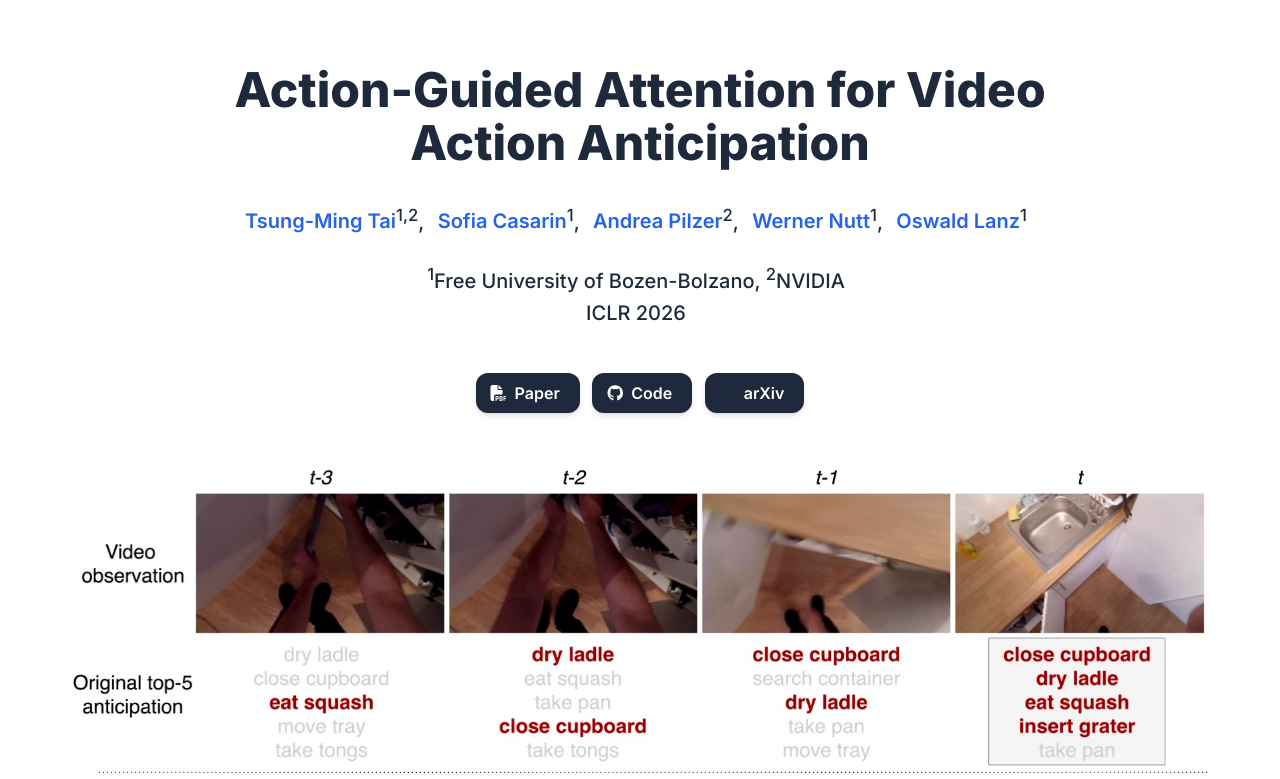
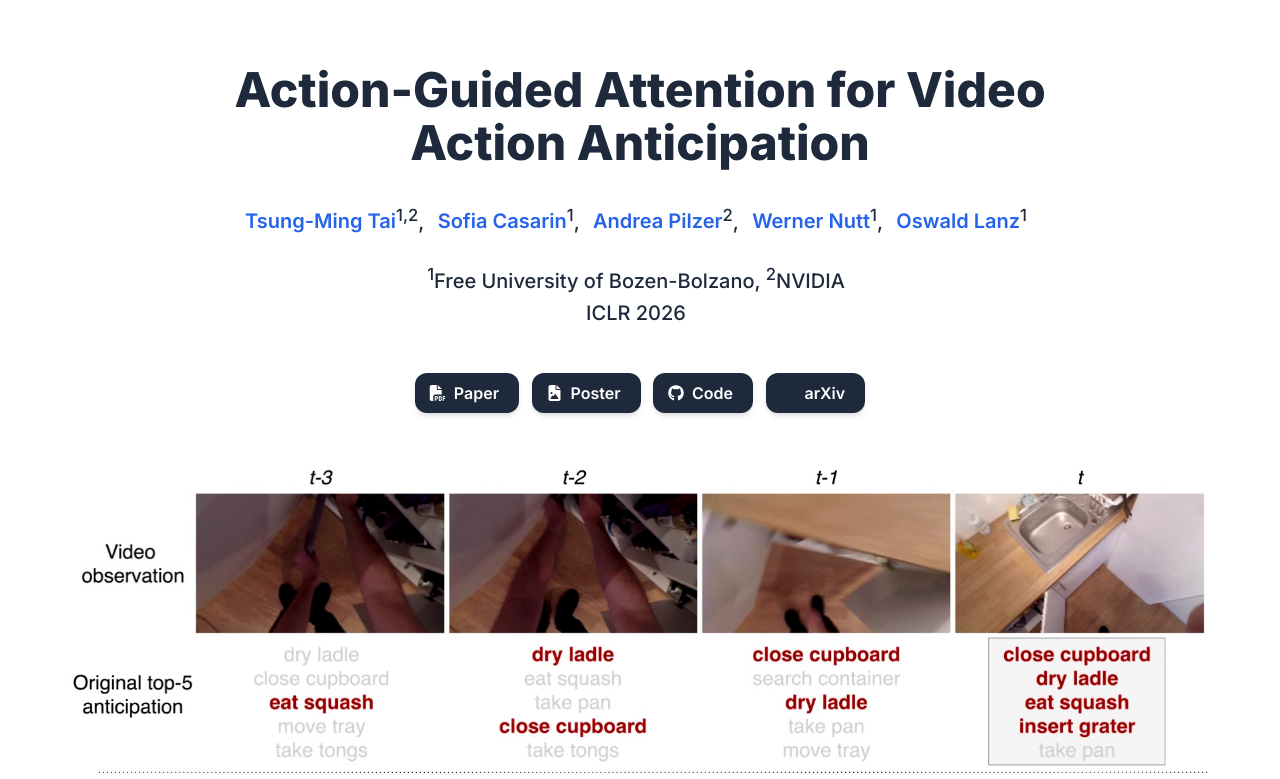
Before and after one commit to CorcovadoMing/AGA, a plain HTML site: page docs/index.html in a window 1280 px wide. Shown: the top 779 px of the page. Drawn offline with nearby package versions, Linux system fonts and the light colour scheme; some icons are missing.

Commit message:
Add poster source and button to project page

```diff
--- a/docs/index.html
+++ b/docs/index.html
@@ -242,6 +242,16 @@ Experiments on the widely adopted EPIC-Kitchens-100 benchmark demonstrate that A
                   </span>
 
                   <span class="link-block">
+                    <a href="https://corcovadoming.github.io/AGA/static/images/poster.png" target="_blank"
+                      class="external-link button is-normal is-rounded is-dark">
+                      <span class="icon">
+                        <i class="fas fa-file-image"></i>
+                      </span>
+                      <span>Poster</span>
+                    </a>
+                  </span>
+
+                  <span class="link-block">
                     <a href="https://github.com/CorcovadoMing/AGA" target="_blank"
                       class="external-link button is-normal is-rounded is-dark">
                       <span class="icon">
```
Also changed, not shown: 2 other files.
